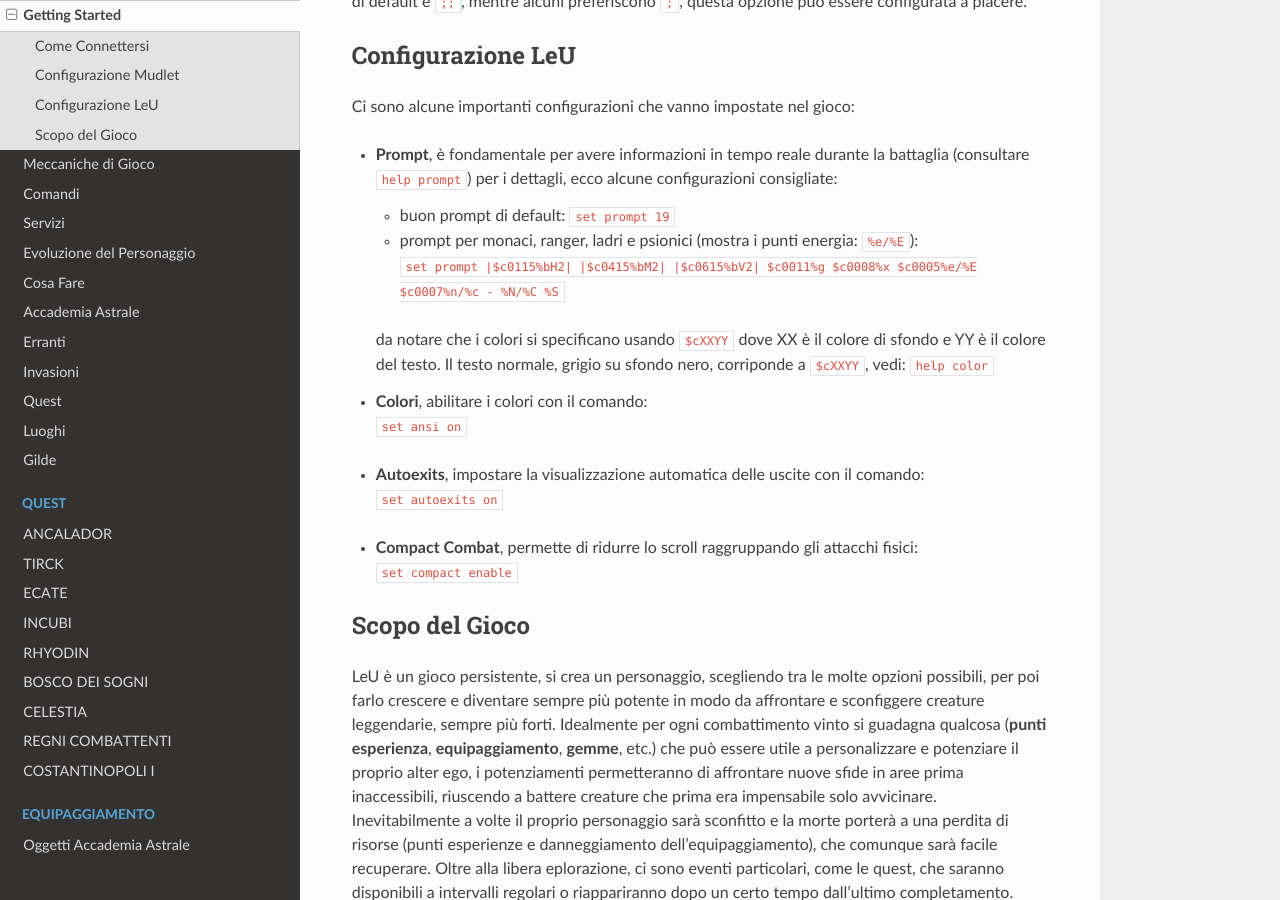
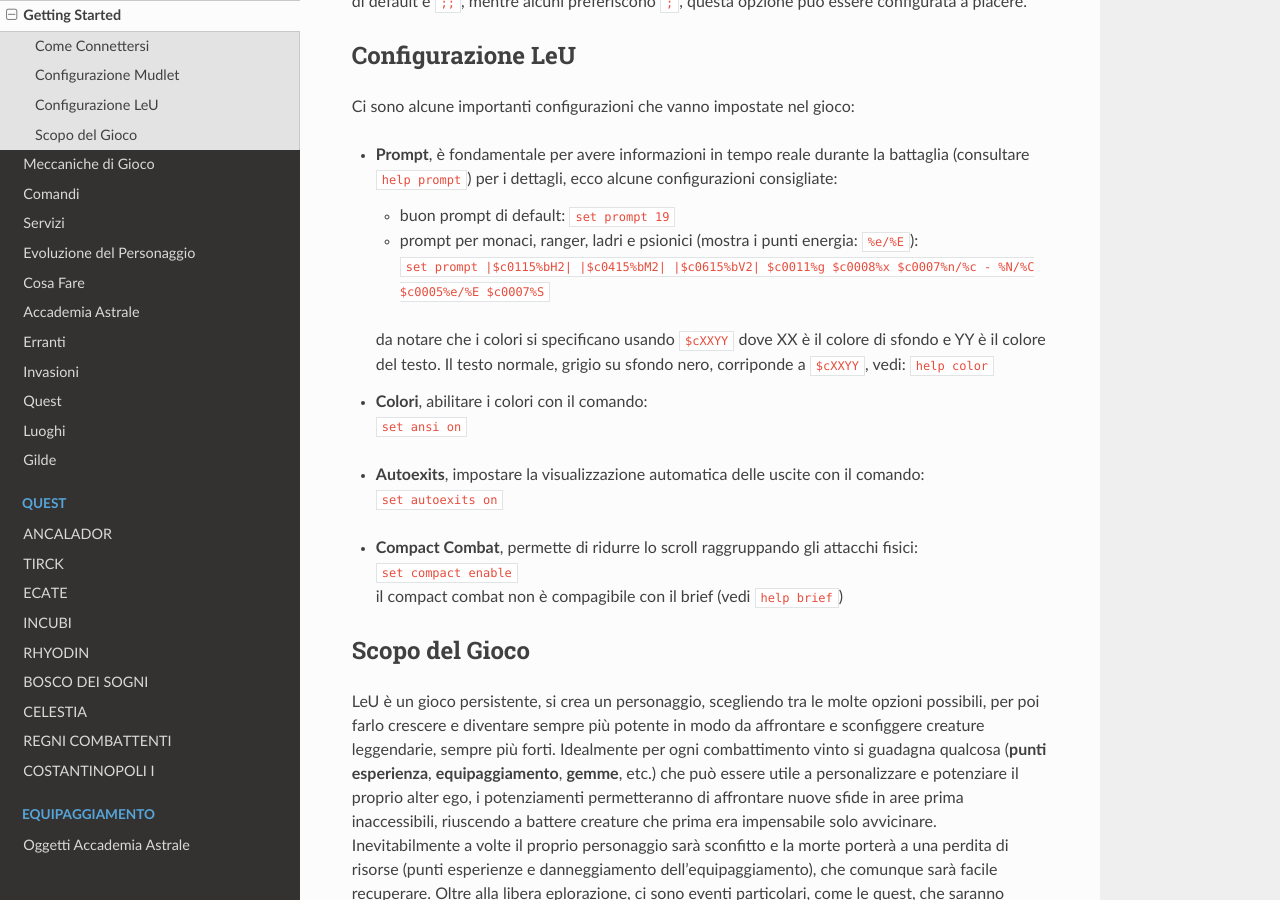
Before and after one commit to kemosh/leu, a Sphinx documentation site: the page built from docs/source/getting_started.rst, in a window 1280 px wide and 900 px high, scrolled down 517 px. Built offline with Sphinx 7.4.7 and the Read the Docs theme 2.0.0, drawn with Linux system fonts in a browser that asks for light colours.

Commit message:
Update getting_started.rst

```diff
--- a/docs/source/getting_started.rst
+++ b/docs/source/getting_started.rst
@@ -36,7 +36,7 @@
 
   - buon prompt di default: ``set prompt 19``
   - | prompt per monaci, ranger, ladri e psionici (mostra i punti energia: ``%e/%E``):
-    | ``set prompt |$c0115%bH2| |$c0415%bM2| |$c0615%bV2| $c0011%g $c0008%x $c0005%e/%E $c0007%n/%c - %N/%C %S``
+    | ``set prompt |$c0115%bH2| |$c0415%bM2| |$c0615%bV2| $c0011%g $c0008%x $c0007%n/%c - %N/%C $c0005%e/%E $c0007%S``
 
   da notare che i colori si specificano usando ``$cXXYY`` dove XX è il colore di sfondo e YY è il colore
   del testo. Il testo normale, grigio su sfondo nero, corriponde a ``$cXXYY``, vedi: ``help color``
@@ -49,6 +49,7 @@
 
 - | **Compact Combat**, permette di ridurre lo scroll raggruppando gli attacchi fisici:
   | ``set compact enable``
+  | il compact combat non è compagibile con il brief (vedi ``help brief``)
 
 Scopo del Gioco
 ---------------
```
